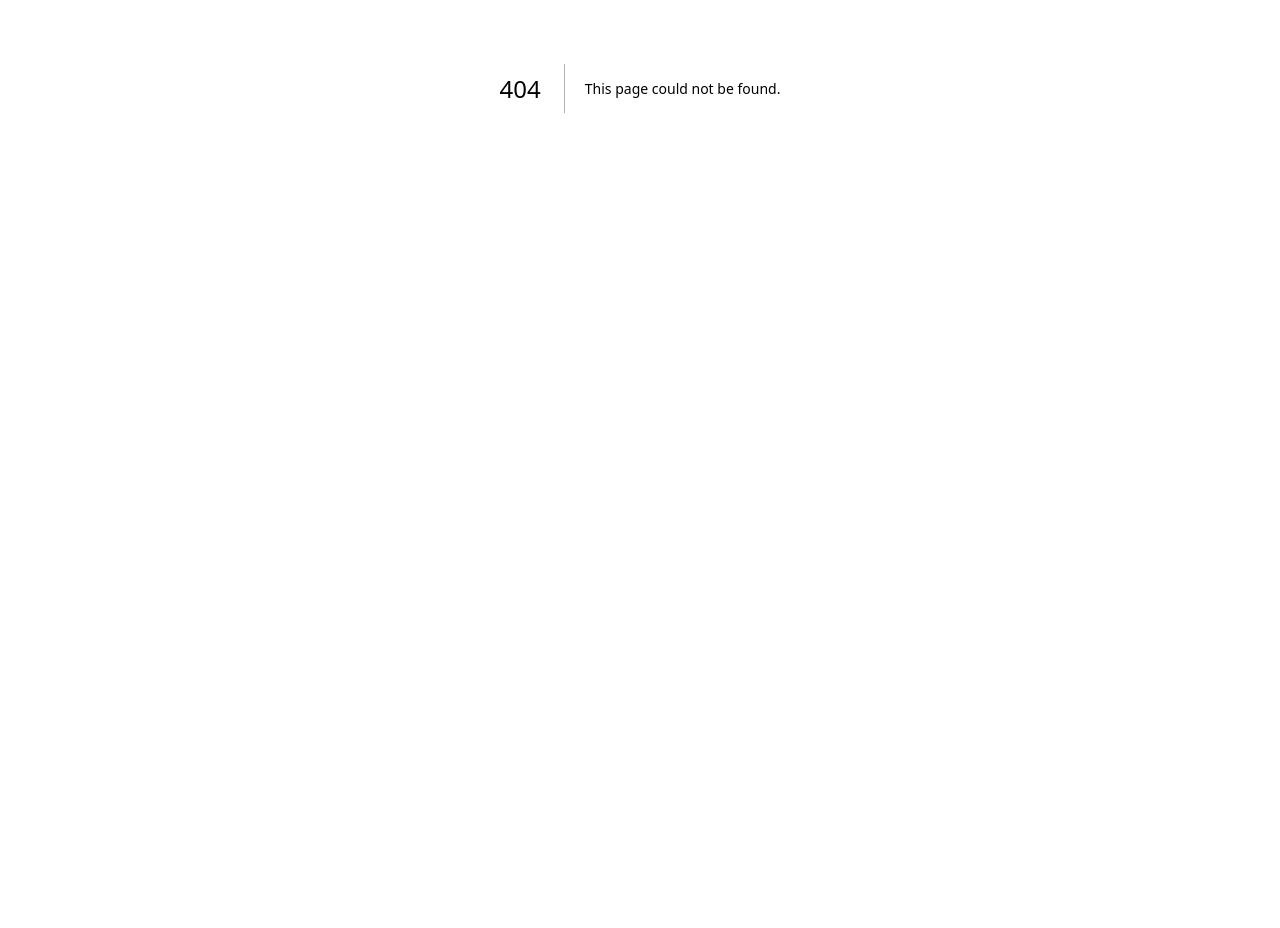
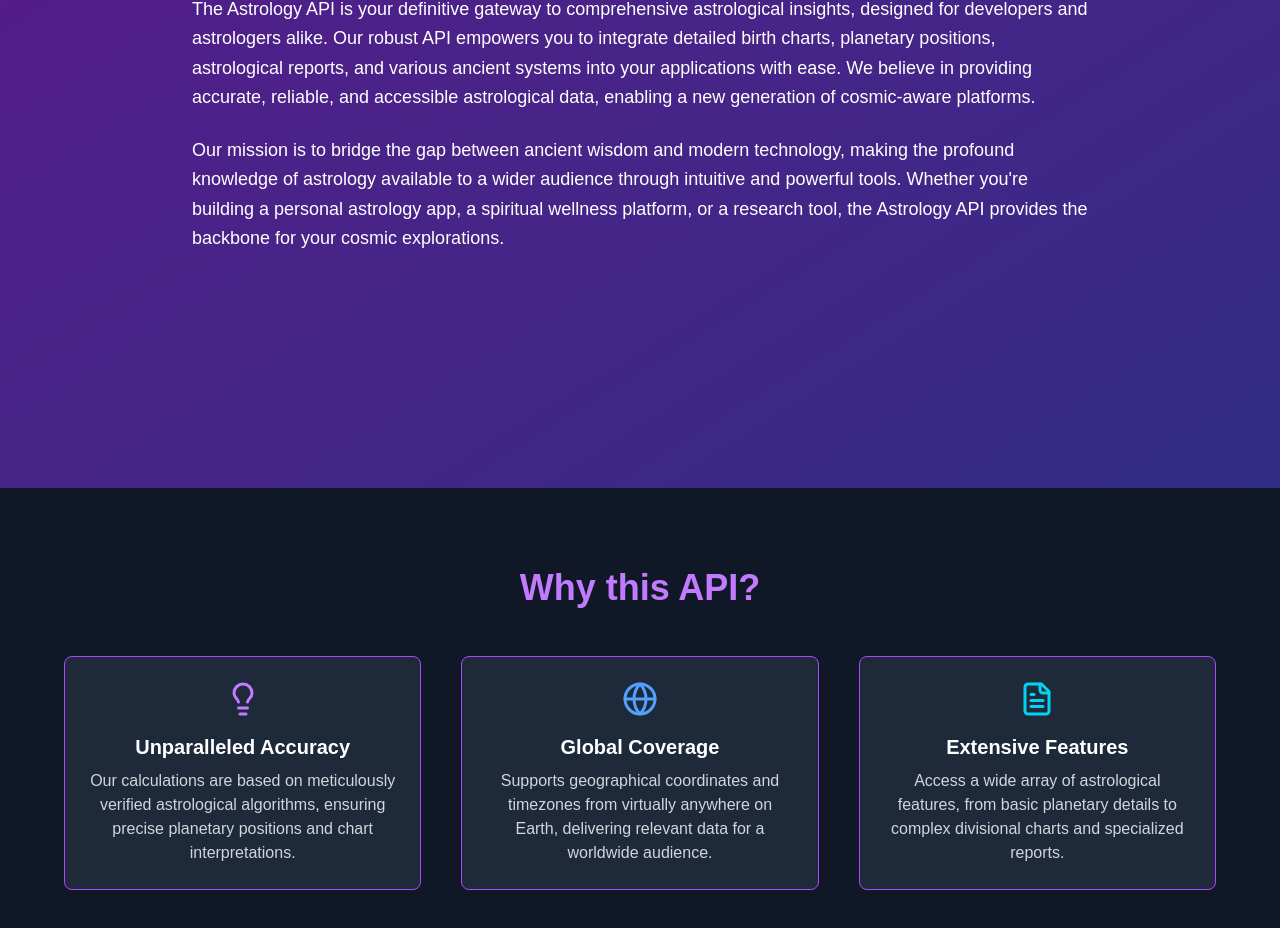
Before and after one commit to blackgrapes/astrology_black_grapes, a Next.js app: page /about in a window 1280 px wide. Before the commit this address had no page. Shown: the part 376-1304 px from the top of the page. Before the commit the page ends 864 px from the top, so only its background shows below. Built offline with nearby package versions, Linux system fonts and the light colour scheme.

Commit message:
vaishnavi commit

```diff
--- /dev/null
+++ b/src/app/about/page.tsx
@@ -0,0 +1,14 @@
+import React from 'react';
+import AboutUs from '@/app/components/landing/about/AboutUs';
+import WhyThisAPI from '../components/landing/about/WhyThisApi';
+
+const AboutPage = () => {
+  return (
+    <>
+      <AboutUs />
+      <WhyThisAPI />
+    </>
+  );
+};
+
+export default AboutPage;
--- /dev/null
+++ b/src/app/components/landing/about/AboutUs.tsx
@@ -0,0 +1,29 @@
+'use client';
+
+import React from 'react';
+
+const AboutUs: React.FC = () => {
+  return (
+    <>
+    <section className="bg-gradient-to-br from-purple-900 to-indigo-900 text-white min-h-screen flex items-center justify-center px-6 py-20">
+      <div className="max-w-4xl text-left">
+        <h2 className="text-4xl font-bold text-purple-300 mb-8">About the Platform</h2>
+        <p className="text-lg leading-relaxed mb-6">
+          The Astrology API is your definitive gateway to comprehensive astrological insights, designed for developers and astrologers alike.
+          Our robust API empowers you to integrate detailed birth charts, planetary positions, astrological reports, and various ancient
+          systems into your applications with ease. We believe in providing accurate, reliable, and accessible astrological data, enabling
+          a new generation of cosmic-aware platforms.
+        </p>
+        <p className="text-lg leading-relaxed">
+          Our mission is to bridge the gap between ancient wisdom and modern technology, making the profound knowledge of astrology available
+          to a wider audience through intuitive and powerful tools. Whether you're building a personal astrology app, a spiritual wellness platform,
+          or a research tool, the Astrology API provides the backbone for your cosmic explorations.
+        </p>
+      </div>
+    </section>
+     {/* Add the WHY section */}
+    </>
+  );
+};
+
+export default AboutUs;
--- /dev/null
+++ b/src/app/components/landing/about/WhyThisApi.tsx
@@ -0,0 +1,45 @@
+'use client';
+
+import { Lightbulb, Globe, FileText } from 'lucide-react';
+import React from 'react';
+
+const WhyThisAPI: React.FC = () => {
+  return (
+    <section className="bg-gray-900 text-white py-20 px-4">
+      <div className="max-w-6xl mx-auto text-center">
+        <h2 className="text-3xl sm:text-4xl font-bold text-purple-400 mb-12">Why this API?</h2>
+
+        <div className="grid grid-cols-1 sm:grid-cols-2 lg:grid-cols-3 gap-10">
+          {/* Feature 1 */}
+          <div className="border border-purple-500 rounded-lg p-6 bg-gray-800 hover:shadow-xl transition">
+            <Lightbulb className="text-purple-400 mb-4 mx-auto" size={36} />
+            <h3 className="text-xl font-semibold mb-2">Unparalleled Accuracy</h3>
+            <p className="text-gray-300">
+              Our calculations are based on meticulously verified astrological algorithms, ensuring precise planetary positions and chart interpretations.
+            </p>
+          </div>
+
+          {/* Feature 2 */}
+          <div className="border border-purple-500 rounded-lg p-6 bg-gray-800 hover:shadow-xl transition">
+            <Globe className="text-blue-400 mb-4 mx-auto" size={36} />
+            <h3 className="text-xl font-semibold mb-2">Global Coverage</h3>
+            <p className="text-gray-300">
+              Supports geographical coordinates and timezones from virtually anywhere on Earth, delivering relevant data for a worldwide audience.
+            </p>
+          </div>
+
+          {/* Feature 3 */}
+          <div className="border border-purple-500 rounded-lg p-6 bg-gray-800 hover:shadow-xl transition">
+            <FileText className="text-cyan-400 mb-4 mx-auto" size={36} />
+            <h3 className="text-xl font-semibold mb-2">Extensive Features</h3>
+            <p className="text-gray-300">
+              Access a wide array of astrological features, from basic planetary details to complex divisional charts and specialized reports.
+            </p>
+          </div>
+        </div>
+      </div>
+    </section>
+  );
+};
+
+export default WhyThisAPI;
```
Also changed, not shown: 1 other file (tests, documents, lock files or other folders).
